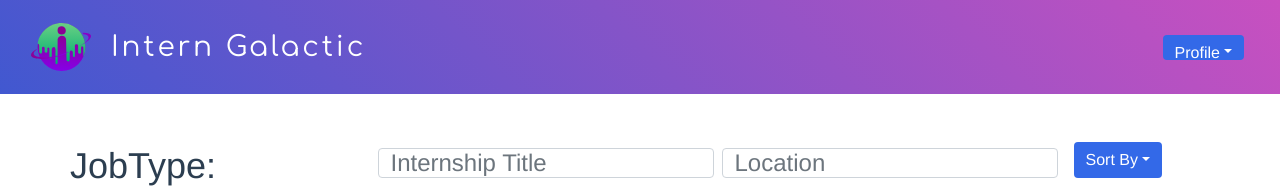
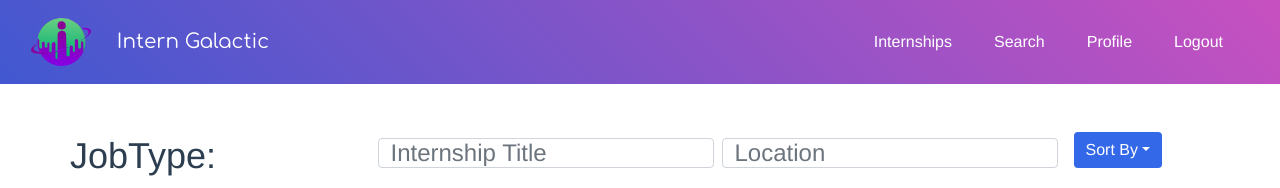
Before and after one commit to carmen-c/interngalactic, a Vue app in the folder myapp/: page /jobFeedPage in a window 1280 px wide. Shown: the top 188 px of the page. Built offline with nearby package versions, Linux system fonts and the light colour scheme; no server answers; the database is empty; sample sign-in values are in the browser's storage; some icons are missing; what v-calendar would draw is missing.

Commit message:
header nav collapse

```diff
--- a/myapp/src/components/adminHeader.vue
+++ b/myapp/src/components/adminHeader.vue
@@ -1,6 +1,6 @@
 <template>
   <div id="adminHeader">
-        <nav class="navbar navbar-expand-lg">
+    <!-- <nav class="navbar navbar-expand-lg">
       <img src="../../images/InternLogo.svg" id="internLogoClient">
       <a class="navbar-brand" href="#" id="internGalacticC">Intern Galactic</a>
       <button
@@ -22,8 +22,8 @@
           id="logoBtn"
           type="submit"
         >Profile</button>
--->
-        <div class="dropDown">
+    -->
+    <!-- <div class="dropDown">
             <b-form inline>
               <router-link to ="/adminHomePage" class="btn my-2 my-sm-0 dropdownTxt">
                 <img src="../../images/TD.png" id="smallProfileImg">&nbsp;&nbsp;</router-link>
@@ -37,15 +37,29 @@
   </b-form>
   </div>
   </div>
-  </nav>
+    </nav>-->
+    <b-navbar toggleable="lg" variant="info">
+      <b-navbar-brand>
+        <img src="../../images/InternLogo.svg" id="internLogoClient">
+        Intern Galactic
+      </b-navbar-brand>
+      <b-navbar-toggle target="nav_collapse" class="togglebtn"/>
+      <b-collapse is-nav id="nav_collapse">
+        <b-navbar-nav class="ml-auto">
+          <b-nav-item>
+            <button class="btn my-2 my-sm-0 dropdownTxt" @click="logout">Logout</button>
+          </b-nav-item>
+        </b-navbar-nav>
+      </b-collapse>
+    </b-navbar>
   </div>
-<!--
+  <!--
     <div class="header col-md-12">
       <div class="banner">
         <div class="banner-title">Welcome Back, {{this.store.username}}!</div>
       </div>
     </div>
--->
+  -->
 </template>
 
 
@@ -58,8 +72,6 @@
     color: WHITE;
   }
 */
-
-
 </style>
 
 
--- a/myapp/src/components/clientHeader.vue
+++ b/myapp/src/components/clientHeader.vue
@@ -1,6 +1,6 @@
 <template>
   <div id="clientHeader">
-    <nav class="navbar navbar-expand-lg">
+    <!-- <nav class="navbar navbar-expand-lg">
       <img src="../../images/InternLogo.svg" id="internLogoClient">
       <a class="navbar-brand" href="#" id="internGalacticC">Intern Galactic</a>
       <button
@@ -24,7 +24,7 @@
           type="submit"
         >Profile</button>
     -->
-        <div class="dropDown">
+    <!-- <div class="dropDown">
             <b-form inline>
               <router-link to ="/profilePage" class="btn my-2 my-sm-0 dropdownTxt">
                 <img :src="ClientHeaderImage" id="smallProfileImg">&nbsp;&nbsp;</router-link>
@@ -43,7 +43,30 @@
   </b-form>
   </div>
   </div>
-  </nav>
+    </nav>-->
+    <b-navbar toggleable="lg" variant="info">
+      <b-navbar-brand>
+        <img src="../../images/InternLogo.svg" id="internLogoClient">
+        Intern Galactic
+      </b-navbar-brand>
+      <b-navbar-toggle target="nav_collapse" class="togglebtn"/>
+      <b-collapse is-nav id="nav_collapse">
+        <b-navbar-nav class="ml-auto">
+          <b-nav-item>
+            <router-link to="/jobFeedPage" class="btn my-2 my-sm-0 dropdownTxt">Internships</router-link>
+          </b-nav-item>
+          <b-nav-item>
+            <router-link to="/internHomePage" class="btn my-2 my-sm-0 dropdownTxt">Search</router-link>
+          </b-nav-item>
+          <b-nav-item>
+            <router-link to="/profilePage" class="btn my-2 my-sm-0 dropdownTxt">Profile</router-link>
+          </b-nav-item>
+          <b-nav-item>
+            <button class="btn my-2 my-sm-0 dropdownTxt" @click="logout">Logout</button>
+          </b-nav-item>
+        </b-navbar-nav>
+      </b-collapse>
+    </b-navbar>
   </div>
 </template>
 
@@ -56,7 +79,7 @@
 .navbar {
   background: linear-gradient(-135deg, #c850c0, #4158d0);
 }
-  #ddown1__BV_toggle_1234{
+#ddown1__BV_toggle_1234 {
   /*    color: white;*/
   height: 25px;
   font-size: 1.7em;
@@ -72,7 +95,7 @@
   border: none;
   color: white;
   font-weight: bold;
-  letter-spacing: .1em;
+  letter-spacing: 0.1em;
 }
 #logoBtn:hover {
   background-color: none !important;
@@ -91,7 +114,13 @@
 }
 #internGalacticC {
   font-size: 1.75em;
-    letter-spacing: .1em;
+  letter-spacing: 0.1em;
+}
+.dropdownTxt {
+  color: #ffffff !important;
+}
+.ml-auto {
+  margin-right: 20px;
 }
 </style>
 
@@ -110,7 +139,7 @@ export default {
   },
   components: {},
   methods: {
-    data: function () {
+    data: function() {
       ClientHeaderImage: this.store.uploadedImage;
     },
     logout: function() {
--- a/myapp/src/views/Home.vue
+++ b/myapp/src/views/Home.vue
@@ -24,7 +24,7 @@ export default {
   },
   data() {
     return {
-      page: "intern"
+      page: ""
     };
   },
   created: function() {
```
Lines whose indentation alone changed are shown as unchanged.
